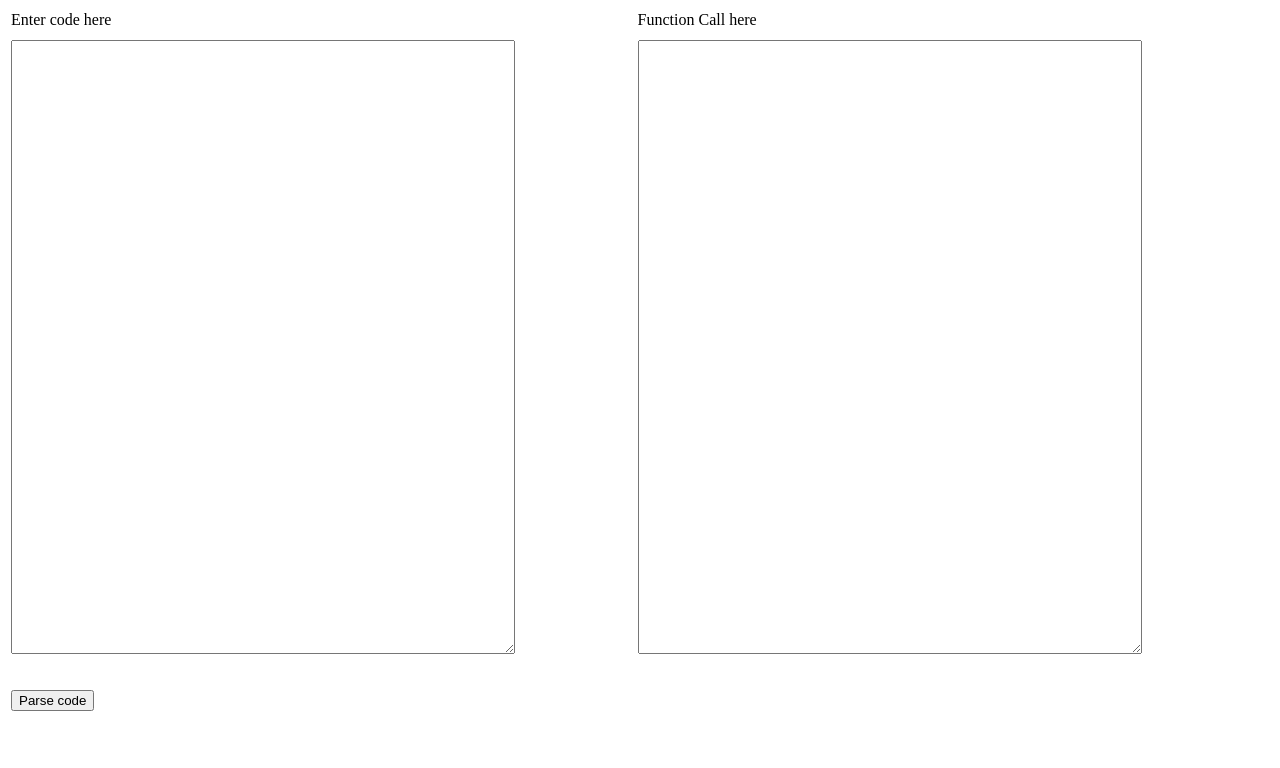
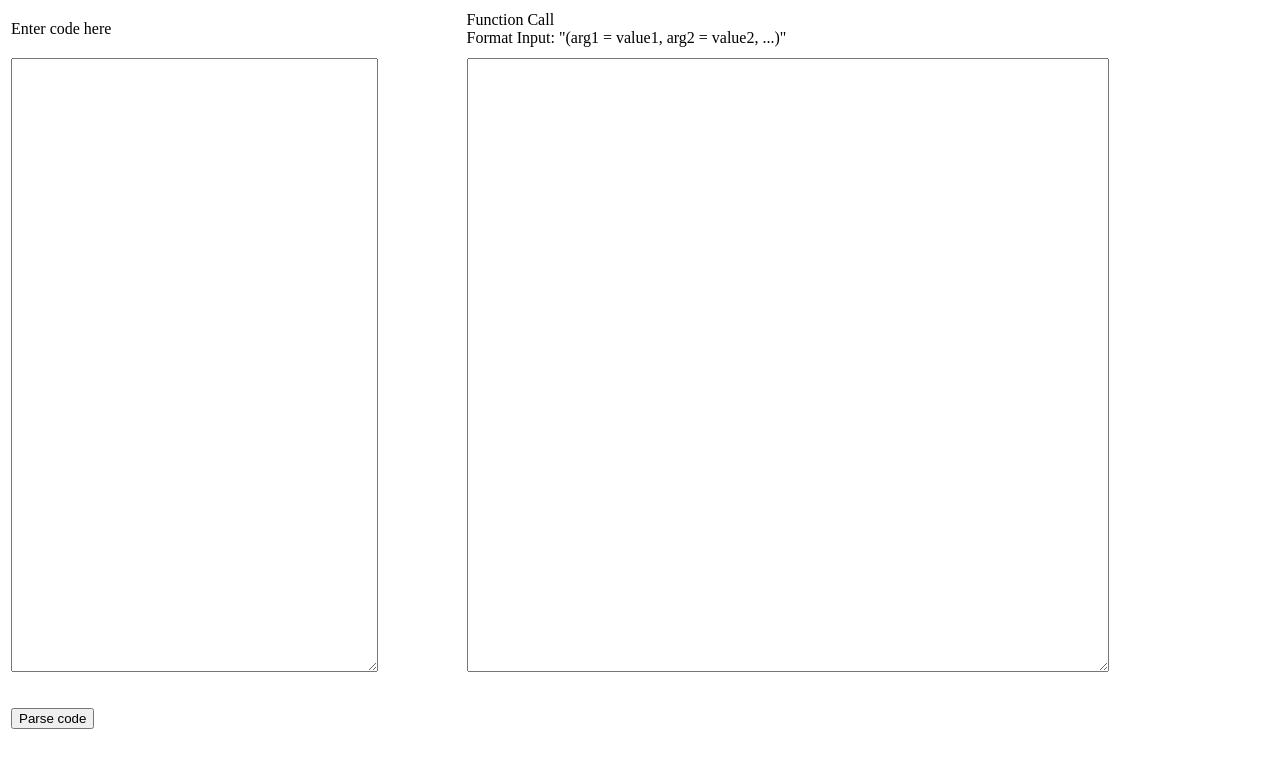
Before and after one commit to malahi/malahi-sqe-workshop-2018-exercise-2, a website built with webpack: page index.html in a window 1280 px wide. Built offline with nearby package versions, Linux system fonts and the light colour scheme.

Commit message:
update index.html

```diff
--- a/index.html
+++ b/index.html
@@ -39,7 +39,8 @@
                 </td>
                 <td>
                     <div>
-                        <label>Function Call here</label>
+                        <label> Function Call <br/>
+                            Format Input: "(arg1 = value1, arg2 = value2, ...)" </label>
                     </div>
                 </td>
             </tr>
```
